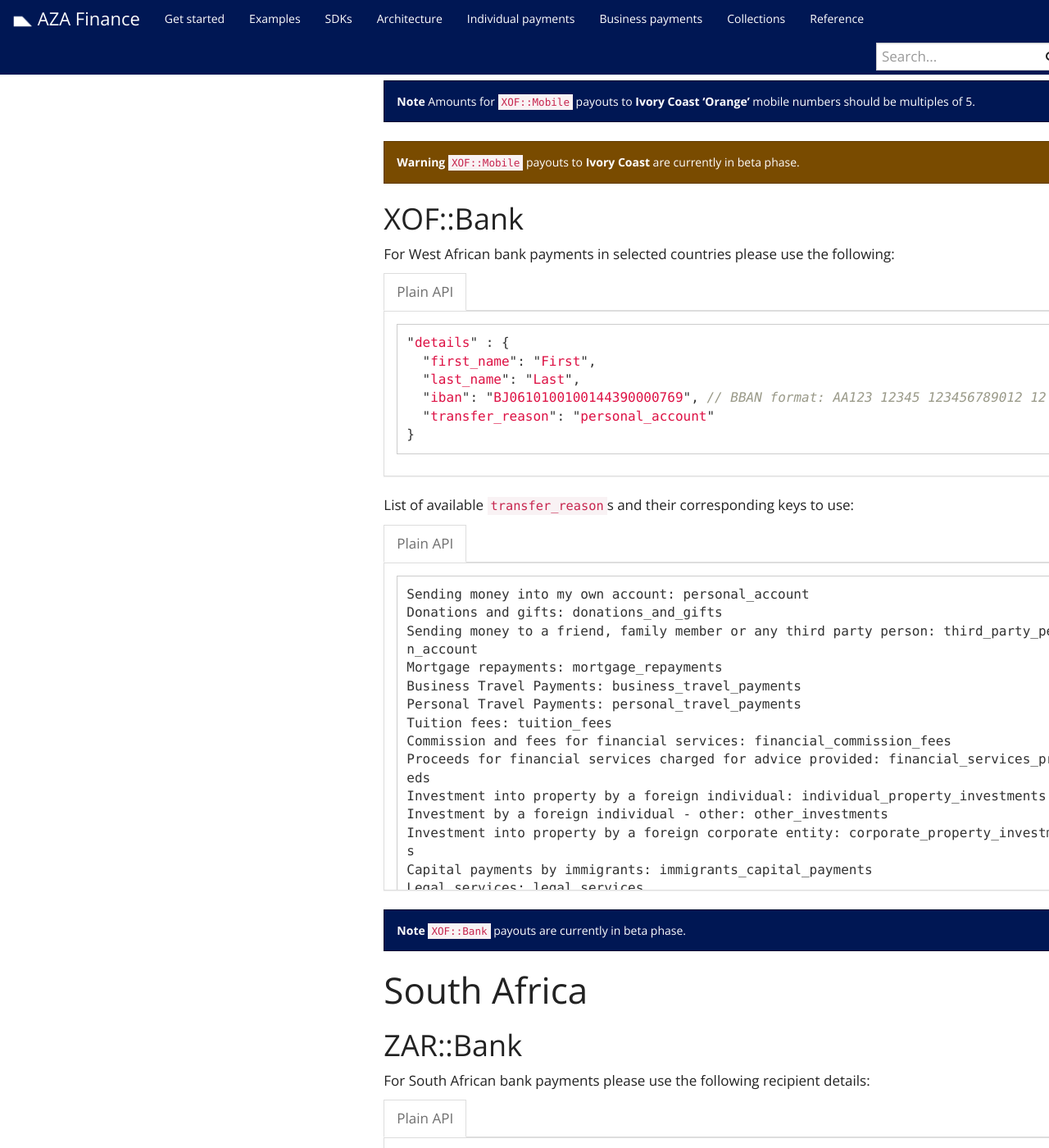
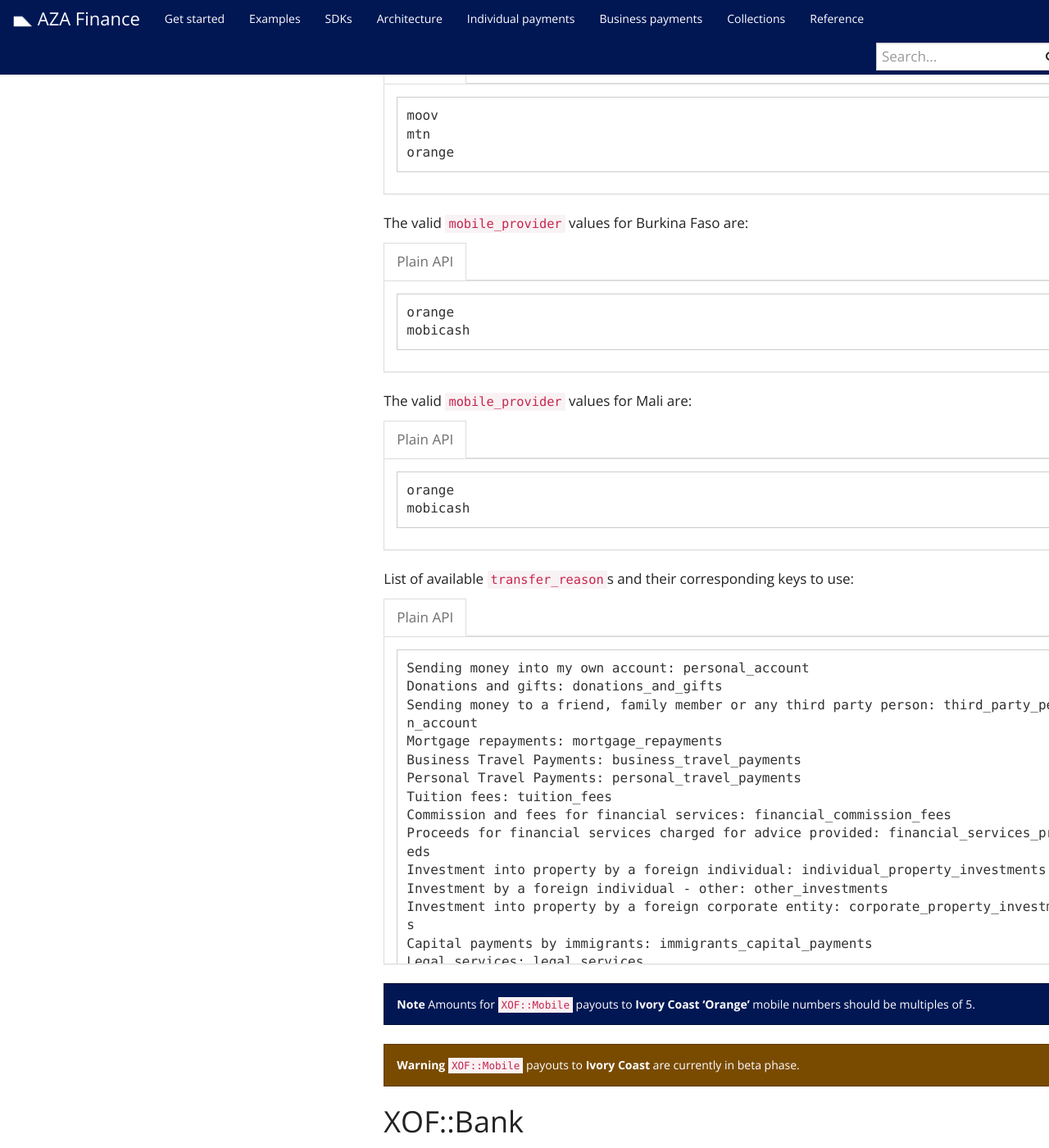
Before and after one commit to transferzero/api-documentation, a Jekyll site: the page built from _docs/individual-payments.md, in a window 1280 px wide and 1400 px high, scrolled down 12843 px. Shown: the whole window at 82% size. Built offline with Jekyll 4.4.1, drawn with Linux system fonts in a browser that asks for light colours; nearby versions of some CDN libraries; comment, search, counter and statistics services are not loaded; some of the changed text lies outside the part shown.

Commit message:
BTA-7400: Update docs to include GNF/XAF/XOF Mobile expansions (#87)
* update docs to include GNF/XAF/XOF Mobile expansions

````diff
--- a/_docs/individual-payments.md
+++ b/_docs/individual-payments.md
@@ -391,7 +391,7 @@
 
 ## XOF::Mobile
 
-For mobile payouts to Senegal and Ivory Coast, please use:
+For mobile payouts to Senegal, Ivory Coast, Burkina Faso and Mali please use:
 
 {% capture data-raw %}
 ```javascript
@@ -400,7 +400,8 @@
   "last_name": "Last",
   "mobile_provider": "orange", // lowercase, see provider values below
   "phone_number": "774044436", // mobile number in local country format
-  "country": "SN" // "SN" for Senegal (default), "CI" for Ivory Coast
+  "country": "SN" // "SN" for Senegal, "CI" for Ivory Coast, "BF" for Burkina Faso, "ML" for Mali
+  "transfer_reason": "personal_account" // mandatory for Mali payouts, optional otherwise
 }
 ```
 {% endcapture %}
@@ -430,6 +431,30 @@
 
 {% include language-tabbar.html prefix="xof-mobile-providers" raw=data-raw %}
 
+The valid `mobile_provider` values for Burkina Faso are:
+
+{% capture data-raw %}
+```
+orange
+mobicash
+```
+{% endcapture %}
+
+{% include language-tabbar.html prefix="xof-mobile-providers" raw=data-raw %}
+
+The valid `mobile_provider` values for Mali are:
+
+{% capture data-raw %}
+```
+orange
+mobicash
+```
+{% endcapture %}
+
+{% include language-tabbar.html prefix="xof-mobile-providers" raw=data-raw %}
+
+{% include corridors/transfer_reasons.md %}
+
 <div class="alert alert-info" markdown="1">
 **Note** Amounts for `XOF::Mobile` payouts to **Ivory Coast 'Orange'** mobile numbers should be multiples of 5.
 </div>
@@ -439,6 +464,66 @@
 </div>
 
 {% include corridors/xof-bank.md recipient_type='individual' %}
+
+# Cameroon
+
+## XAF::Mobile
+
+For mobile payouts to Cameroon, please use:
+
+{% capture data-raw %}
+```javascript
+"details": {
+  "first_name": "First",
+  "last_name": "Last",
+  "mobile_provider": "orange", // lowercase, see provider values below
+  "phone_number": "674044436", // mobile number in local country format
+  "country": "CM" // "CM" for Cameroon
+}
+```
+{% endcapture %}
+
+{% include language-tabbar.html prefix="xaf-mobile-details" raw=data-raw %}
+
+The valid `mobile_provider` values for Cameroon are:
+
+{% capture data-raw %}
+```
+orange
+mtn
+```
+{% endcapture %}
+
+{% include language-tabbar.html prefix="xaf-mobile-providers" raw=data-raw %}
+
+# Guinea
+
+## GNF::Mobile
+
+For mobile payouts to Guinea, please use:
+
+{% capture data-raw %}
+```javascript
+"details": {
+  "first_name": "First",
+  "last_name": "Last",
+  "mobile_provider": "mtn", // lowercase, see provider values below
+  "phone_number": "444044436" // mobile number in local country format
+}
+```
+{% endcapture %}
+
+{% include language-tabbar.html prefix="gnf-mobile-details" raw=data-raw %}
+
+The valid `mobile_provider` values for Guinea are:
+
+{% capture data-raw %}
+```
+mtn
+```
+{% endcapture %}
+
+{% include language-tabbar.html prefix="gnf-mobile-providers" raw=data-raw %}
 
 # South Africa
 
````
Also changed, not shown: Gemfile.lock.
